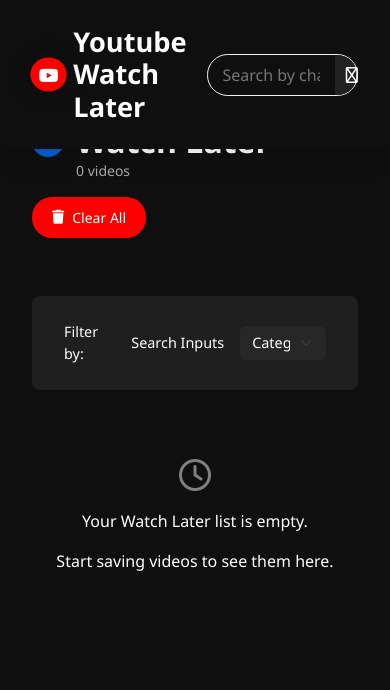
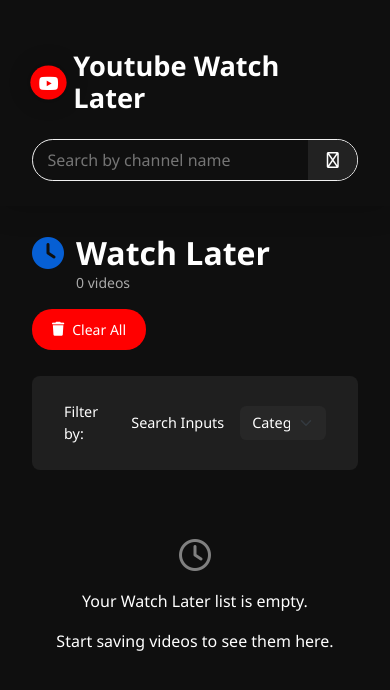
Before and after one commit to mehulnawal/Youtube-clone-js, a plain HTML site: page watchLater.html in a window 390 px wide. Drawn offline with nearby package versions, Linux system fonts and the light colour scheme.

Commit message:
responseivness

```diff
--- a/style.css
+++ b/style.css
@@ -384,12 +384,11 @@
     display: flex;
     align-items: center;
     justify-content: space-between;
-    margin-bottom: 32px;
     flex-wrap: wrap;
     gap: 16px;
     color: #fff;
     padding: 1.6rem 2rem;
-    margin-top: 6rem;
+    margin-top: 8rem;
 
     .page-title {
         display: flex;
@@ -446,6 +445,18 @@
     .clear-all-btn:hover {
         background-color: #e74c3c;
         transform: translateY(-1px);
+    }
+}
+
+@media (max-width:576px) {
+    .page-header {
+        margin-top: 10rem;
+    }
+}
+
+@media (max-width:400px) {
+    .page-header {
+        margin-top: 13rem;
     }
 }
 
--- a/watchLater.html
+++ b/watchLater.html
@@ -24,7 +24,7 @@
     <header class="">
         <div class="row align-items-center">
 
-            <div class="col-6">
+            <div class="col-sm-6 col-12 mt-4">
                 <div id="title" class="d-flex gap-2 align-items-center">
                     <i class="fa-brands fa-youtube"></i>
                     <h1 class="mb-0">
@@ -35,7 +35,7 @@
             </div>
 
             <!-- search -->
-            <div class="col-6">
+            <div class="col-sm-6 col-12 mt-4">
                 <div type="button" id="watchLaterSearch" class="d-flex align-items-center">
                     <!-- <div class="row">
                         div.col- -->
```
Also changed, not shown: index.html (+3 -3 lines).
